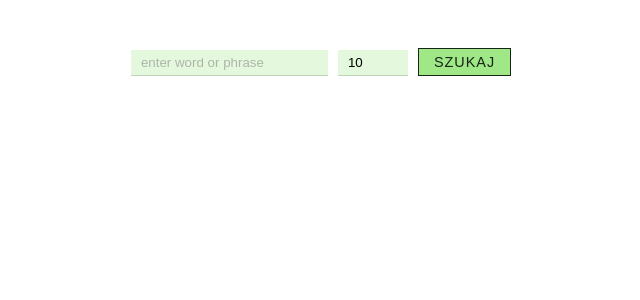
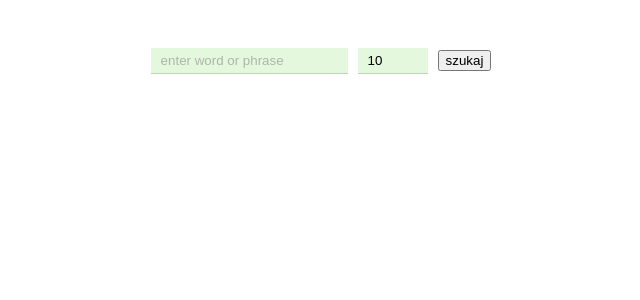
Before and after one commit to AntonMiracle/telestream.task, a Vue app: page / in a window 1280 px wide. Shown: the top 300 px of the page, without its empty margins (319-959 px from the left). Built offline with nearby package versions, Linux system fonts and the light colour scheme.

Commit message:
update search styles

```diff
--- a/src/components/search.vue
+++ b/src/components/search.vue
@@ -80,26 +80,4 @@ input::placeholder {
   opacity: .5;
 }
 
-button {
-  outline: none;
-  border: 1px solid #152614;
-  padding: 5px 15px;
-  width: var(--m-width);
-  background-color: #A0E788;
-  color: #152614;
-  letter-spacing: 1px;
-  font-size: .9em;
-  text-transform: uppercase;
-  font-weight: 400;
-}
-
-button:hover {
-  background-color: #119822;
-  color: #A0E788;
-}
-
-button:active {
-  background-color: #2c3e50;
-  color: azure;
-}
 </style>
```
